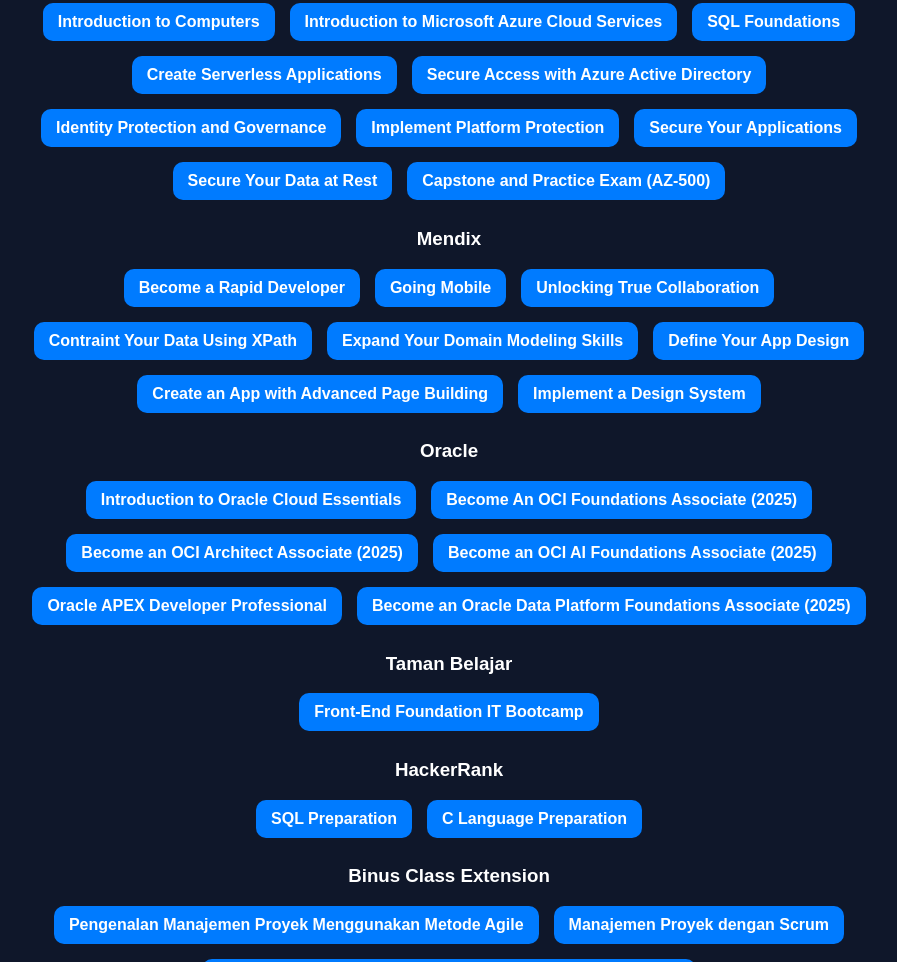
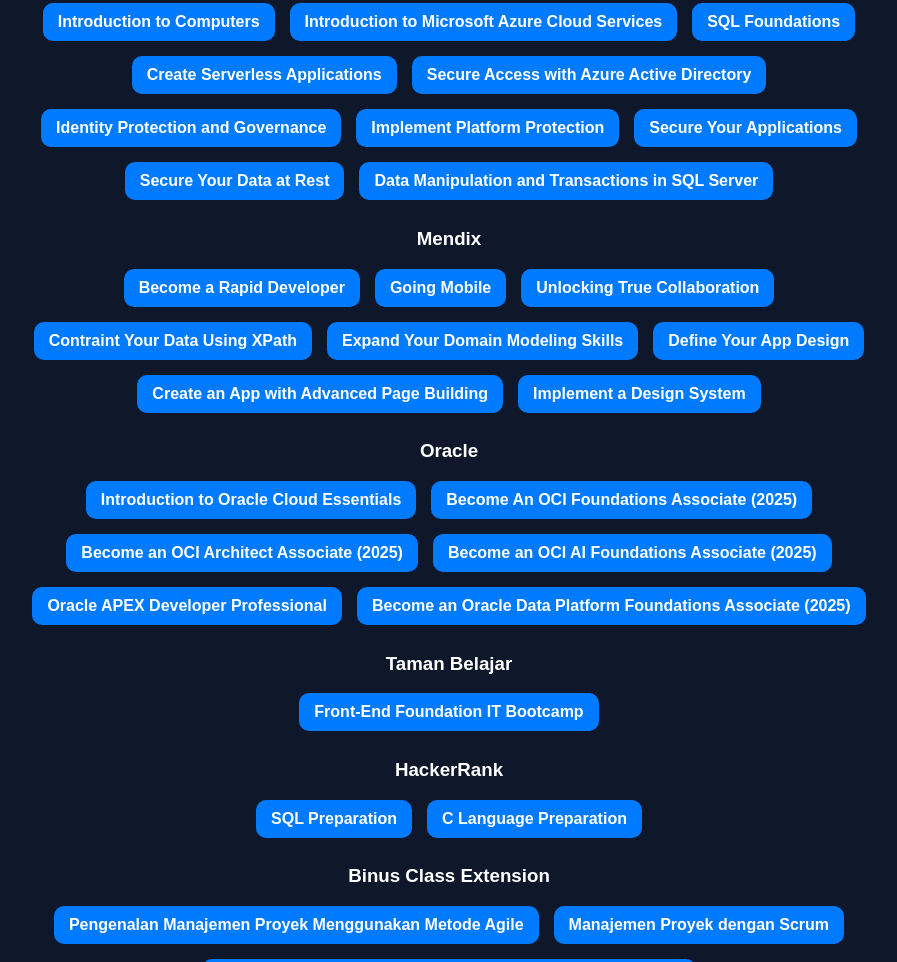
Before and after one commit to mkevinsebastian/portfolio, a plain HTML site: page index.html in a window 1280 px wide. Shown: the part 9642-10604 px from the top of the page, without its empty margins (191-1088 px from the left). Drawn offline with nearby package versions, Linux system fonts and the light colour scheme.

Commit message:
Data Manipulation and Transactions in SQL Server

```diff
--- a/index.html
+++ b/index.html
@@ -366,7 +366,7 @@
                 <li>Implement Platform Protection</li>
                 <li>Secure Your Applications</li>
                 <li>Secure Your Data at Rest</li>
-                <li>Capstone and Practice Exam (AZ-500)</li>
+                <li>Data Manipulation and Transactions in SQL Server</li>
             </ul>
             <h3>Mendix</h3>
             <ul class="skills-list">
```
